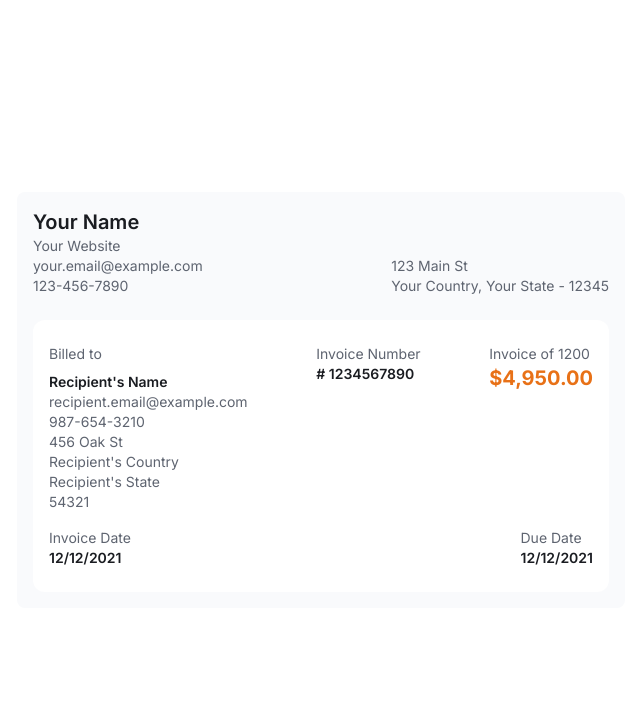
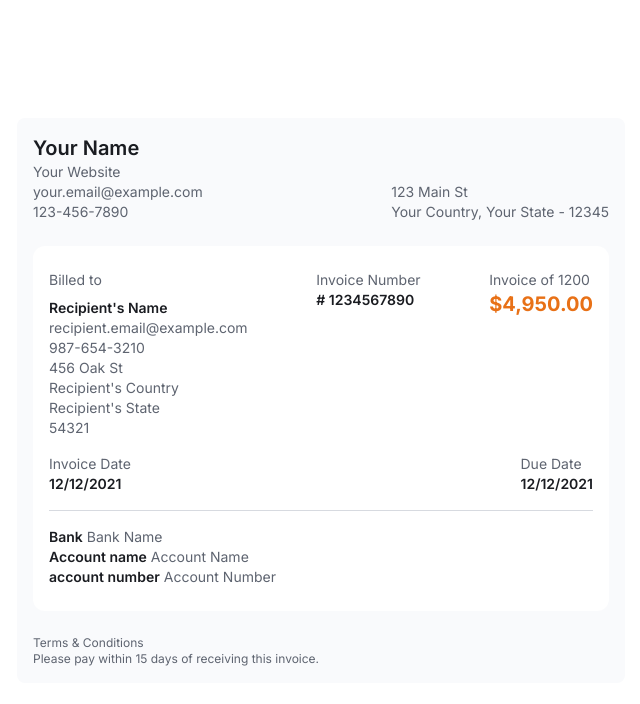
Before and after one commit to ManishBisht777/quick-invoice, a Next.js app: page /templates in a window 1280 px wide. Shown: the top 704 px of the page, without its empty margins (319-959 px from the left). Built offline with nearby package versions, Linux system fonts and the light colour scheme.

Commit message:
payment details

```diff
--- a/src/components/templates/Modern.tsx
+++ b/src/components/templates/Modern.tsx
@@ -5,7 +5,7 @@ import { Button } from "../ui/button";
 import Link from "next/link";
 import { templateProps } from "@/config/template";
 import { useEffect, useState } from "react";
-import { basicDetails, invoiceDetails } from "@/types/template";
+import { basicDetails, invoiceDetails, paymentDetails } from "@/types/template";
 
 interface ModernTemplateProps {
   isEditing?: boolean;
@@ -15,6 +15,7 @@ interface ModernTemplateProps {
       to: basicDetails;
     };
     invoiceDetails: invoiceDetails;
+    paymentDetails: paymentDetails;
   };
 }
 
@@ -37,9 +38,11 @@ export default function Modern({
       to: basicDetails;
     };
     invoiceDetails: invoiceDetails;
+    paymentDetails: paymentDetails;
   }>({
     basicDetails: templateProps.basicDetails,
     invoiceDetails: templateProps.invoiceDetails,
+    paymentDetails: templateProps.paymentDetails,
   });
 
   useEffect(() => {
@@ -47,11 +50,13 @@ export default function Modern({
       setTemplateValues({
         basicDetails: initialValue.basicDetails,
         invoiceDetails: initialValue.invoiceDetails,
+        paymentDetails: initialValue.paymentDetails,
       });
     } else {
       setTemplateValues({
         basicDetails: templateProps.basicDetails,
         invoiceDetails: templateProps.invoiceDetails,
+        paymentDetails: templateProps.paymentDetails,
       });
     }
   }, [initialValue]);
@@ -153,7 +158,7 @@ export default function Modern({
               <p className="text-[#E87117] text-xl font-bold">$4,950.00</p>
             </div>
           </div>
-        </div>
+        </div> */}
 
         <div className="border-t border-[#D7DAE0] mt-4 pt-4">
           <p>
@@ -168,13 +173,13 @@ export default function Modern({
             <span className="text-[#1A1C21] font-semibold">account number</span>{" "}
             {templateValues.paymentDetails?.accountNumber}
           </p>
-        </div> */}
+        </div>
       </div>
 
-      {/* <div className="mt-6 text-xs">
+      <div className="mt-6 text-xs">
         <p>Terms & Conditions</p>
         <p>Please pay within 15 days of receiving this invoice.</p>
-      </div> */}
+      </div>
 
       {/* <div className="group-hover:flex absolute hidden transition-all w-full h-40 left-0 bottom-0 backdrop-blur justify-center items-center gap-4">
         <Button>View</Button>
--- a/src/types/formSchema.ts
+++ b/src/types/formSchema.ts
@@ -48,7 +48,7 @@ const paymentDetailsSchema = z.object({
 export const templatePropsSchema = z.object({
   basicDetails: basicDetailsSchema,
   invoiceDetails: invoiceDetailsSchema,
-  // invoiceNumber: z.string(),
+  invoiceNumber: z.string(),
   // items: z.array(itemSchema),
-  // paymentDetails: paymentDetailsSchema,
+  paymentDetails: paymentDetailsSchema,
 });
```
